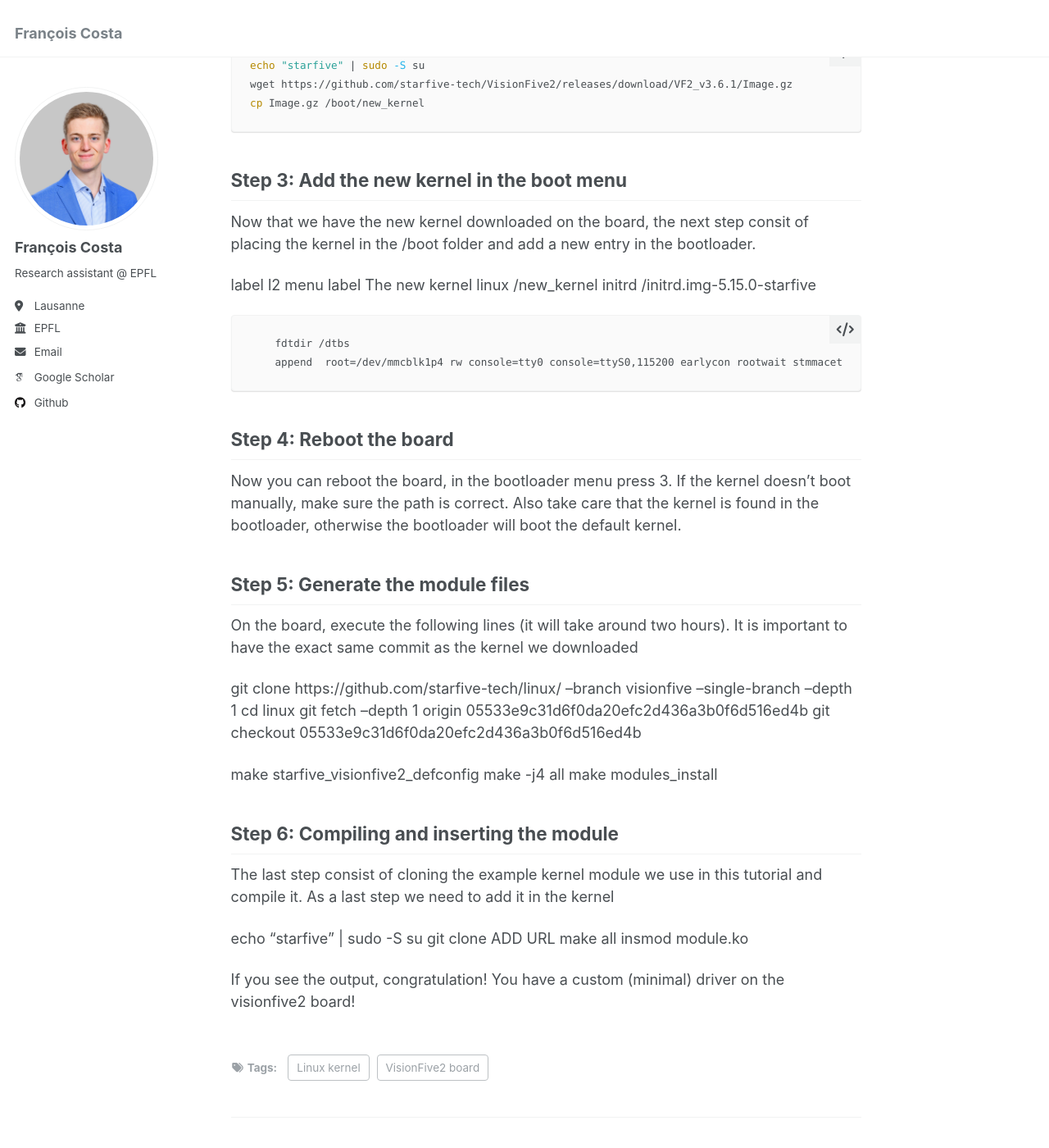
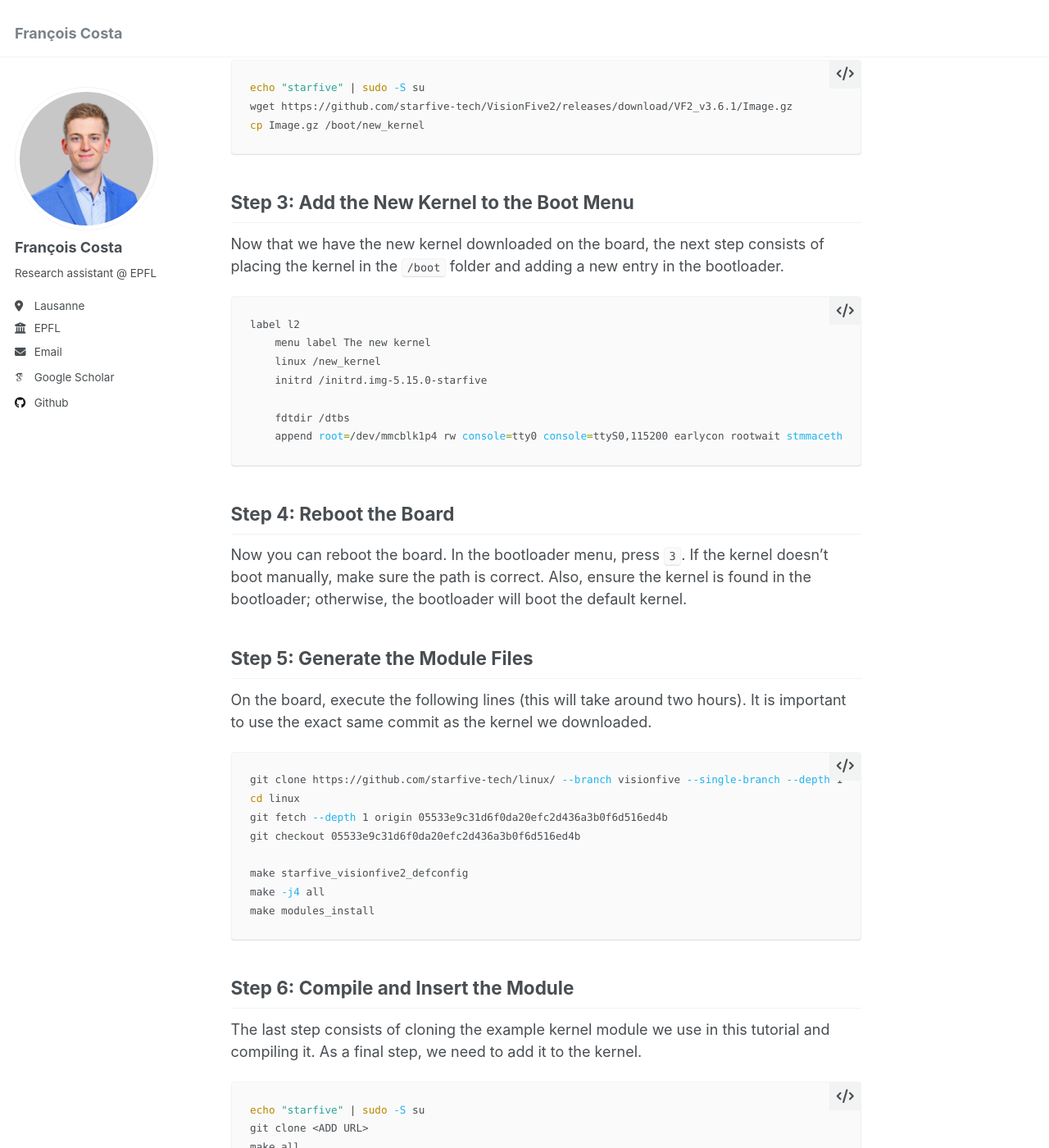
Before and after one commit to francois141/francois141.github.io, a Jekyll site: the page built from _posts/2009-10-01-driver-visionfive2.md, in a window 1280 px wide and 1400 px high, scrolled down 662 px. Shown: the whole window at 82% size. Built offline with Jekyll 4.4.1, drawn with Linux system fonts in a browser that asks for light colours; some web fonts are replaced; some of the changed text lies outside the part shown.

Commit message:
update blog post

````diff
--- a/_posts/2009-10-01-driver-visionfive2.md
+++ b/_posts/2009-10-01-driver-visionfive2.md
@@ -6,21 +6,17 @@ tags:
   - VisionFive2 board
   - Linux kernel
 ---
+# Add a Custom Linux Driver on the VisionFive2 Board
 
-Add a custom linux driver on the VisionFive2 board.
-======
+In this article, we will see how to introduce a custom driver into the Linux kernel of the VisionFive2 board.
 
-In this article, we will see how we can introduce a custom driver on the linux kernel of the VisionFive2 board.
+## Step 1: Set Up Debian on the VisionFive2 Board
 
-Step 1: setup Debian on the VisionFive2 board.
-------
+Take your microSD card, download the image and Balena Etcher, and flash it. This step is straightforward. Then you can connect using `user` as the username and `starfive` as the password.
 
-Take your microSD card, download the image and Balena Etcherd and flash it. This step is straightforward. Then you can connect using user / starfive as password
+## Step 2: Download a Specific Linux Kernel
 
-Step 2: Download a specific linux kernel
-------
-
-By default, dynamic modules are disabled in the Debian image and we can't compile a kernel modules since the kernel file don't have a build folder. To address this issue, we can download another release that support dynamic modules. For this tutorial, we use the version v3.6.1
+By default, dynamic modules are disabled in the Debian image, and we can't compile kernel modules because the kernel file doesn't have a build folder. To address this issue, we can download another release that supports dynamic modules. For this tutorial, we use version `v3.6.1`.
 
 ```bash
 echo "starfive" | sudo -S su
@@ -28,31 +24,29 @@ wget https://github.com/starfive-tech/VisionFive2/releases/download/VF2_v3.6.1/I
 cp Image.gz /boot/new_kernel
 ```
 
+## Step 3: Add the New Kernel to the Boot Menu
 
-Step 3: Add the new kernel in the boot menu
-------
+Now that we have the new kernel downloaded on the board, the next step consists of placing the kernel in the `/boot` folder and adding a new entry in the bootloader.
 
-Now that we have the new kernel downloaded on the board, the next step consit of placing the kernel in the /boot folder and add a new entry in the bootloader.
+```bash
+label l2
+    menu label The new kernel
+    linux /new_kernel
+    initrd /initrd.img-5.15.0-starfive
 
-label l2
-        menu label The new kernel
-        linux /new_kernel
-        initrd /initrd.img-5.15.0-starfive
+    fdtdir /dtbs
+    append root=/dev/mmcblk1p4 rw console=tty0 console=ttyS0,115200 earlycon rootwait stmmaceth=chain_mode:1 selinux=0
+```
 
-        fdtdir /dtbs
-        append  root=/dev/mmcblk1p4 rw console=tty0 console=ttyS0,115200 earlycon rootwait stmmaceth=chain_mode:1 selinux=0
+## Step 4: Reboot the Board
 
-Step 4: Reboot the board
-------
+Now you can reboot the board. In the bootloader menu, press `3`. If the kernel doesn't boot manually, make sure the path is correct. Also, ensure the kernel is found in the bootloader; otherwise, the bootloader will boot the default kernel.
 
-Now you can reboot the board, in the bootloader menu press 3. If the kernel doesn't boot manually, make sure the path is correct. Also take care that the kernel is found in the bootloader, otherwise the bootloader will boot the default kernel.
+## Step 5: Generate the Module Files
 
-Step 5: Generate the module files
-------
+On the board, execute the following lines (this will take around two hours). It is important to use the exact same commit as the kernel we downloaded.
 
-On the board, execute the following lines (it will take around two hours). It is important to have the exact same commit as the kernel we downloaded
-
-
+```bash
 git clone https://github.com/starfive-tech/linux/ --branch visionfive --single-branch --depth 1
 cd linux
 git fetch --depth 1 origin 05533e9c31d6f0da20efc2d436a3b0f6d516ed4b
@@ -61,17 +55,17 @@ git checkout 05533e9c31d6f0da20efc2d436a3b0f6d516ed4b
 make starfive_visionfive2_defconfig
 make -j4 all
 make modules_install
+```
 
+## Step 6: Compile and Insert the Module
 
-Step 6: Compiling and inserting the module
-------
+The last step consists of cloning the example kernel module we use in this tutorial and compiling it. As a final step, we need to add it to the kernel.
 
-The last step consist of cloning the example kernel module we use in this tutorial and compile it. As a last step we need to add it in the kernel
-
+```bash
 echo "starfive" | sudo -S su
-git clone ADD URL
+git clone <ADD URL>
 make all
 insmod module.ko
+```
 
-
-If you see the output, congratulation! You have a custom (minimal) driver on the visionfive2 board!
+If you see the output, congratulations! You have successfully added a custom (minimal) driver to the VisionFive2 board!
````
